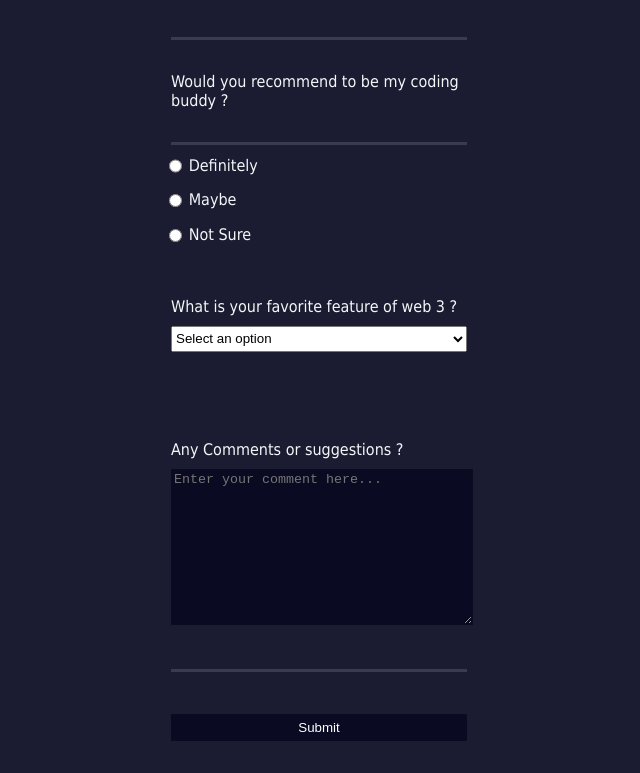
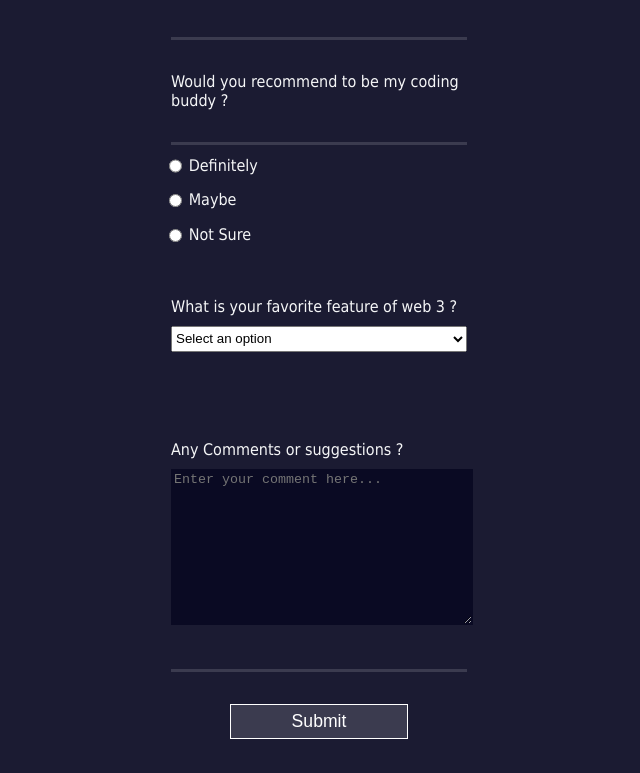
Before and after one commit to aniketttt/Survey-form-project, a plain HTML site: page index.html in a window 1280 px wide. Shown: the part 446-1219 px from the top of the page, without its empty margins (321-961 px from the left). Drawn offline with Linux system fonts and the light colour scheme.

Commit message:
updates
icon and css

```diff
--- a/index.html
+++ b/index.html
@@ -5,6 +5,7 @@
     <meta http-equiv="X-UA-Compatible" content="IE=edge">
     <meta name="viewport" content="width=device-width, initial-scale=1.0">
     <title>Survey Form | project</title>
+    <link rel="icon" href="logo.png">
     <link rel="stylesheet" href="style.css">
 </head>
 <body>
--- a/style.css
+++ b/style.css
@@ -45,3 +45,12 @@ input, textarea{
     margin: 0 0.5em 0 0;
     vertical-align: middle;
 }
+input[type="submit"] {
+    display: block;
+    width: 60%;
+    margin: 0 auto;
+    height: 2em;
+    font-size: 1.1rem;
+    background-color: #3b3b4f;
+    border-color: white;
+}
```
Also changed, not shown: logo.png (added).
